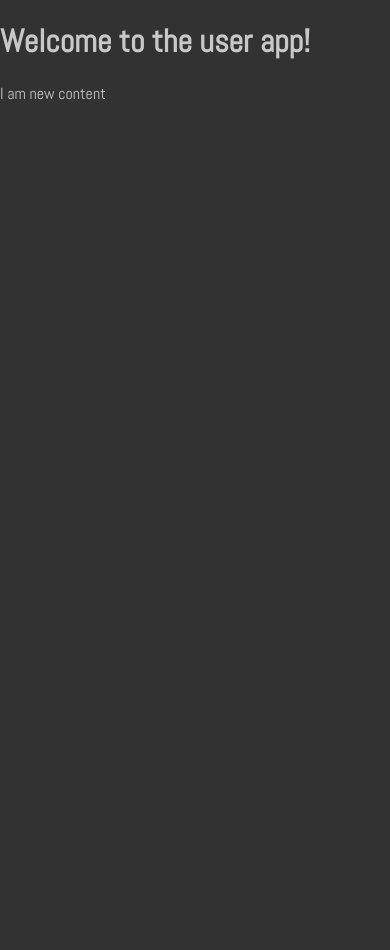
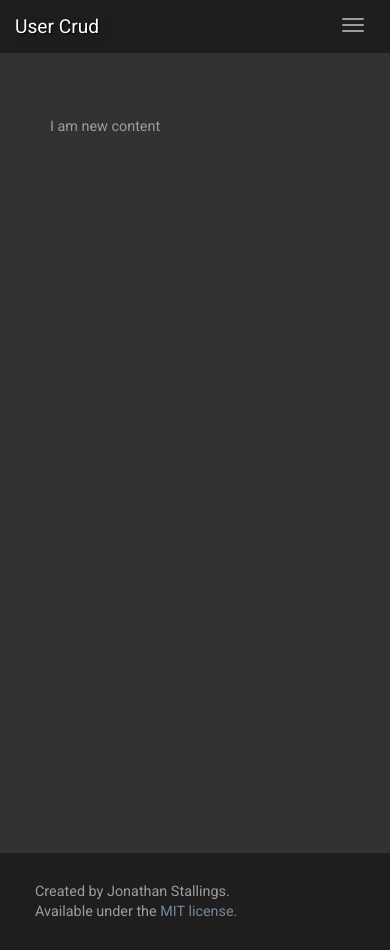
Before and after one commit to jonathanstallings/cf-django, a Django app: page /users/ in a window 390 px wide. Before the commit the page ends 100 px from the top, so only its background shows below. Run offline with Django 3.2, Linux system fonts and the light colour scheme; some libraries are stand-ins or nearby versions.

Commit message:
Complete simple base.html

```diff
--- a/users/models.py
+++ b/users/models.py
@@ -1,6 +1,4 @@
 from django.db import models
-
-# Create your models here.
 
 
 class User(models.Model):
@@ -15,7 +13,7 @@ class User(models.Model):
         return name[:25] + "..." if len(name) > 28 else name
 
     @property
-    def bio_abbrev(self):
+    def notes_abbrev(self):
         if self.notes:
             return self.notes[:30] + "..." if len(self.notes) > 33 else self.notes
         else:
--- /dev/null
+++ b/users/static/users/css/style.css
@@ -0,0 +1,297 @@
+*, *:before, *:after {
+  -webkit-box-sizing: border-box;
+  -moz-box-sizing: border-box;
+  box-sizing: border-box;
+}
+
+.clearfix:after, .nav:before, .nav:after {
+  content: " ";
+  display: table;
+  clear: both;
+}
+
+body {
+  background-color: rgb(50, 50, 50);
+  font-family: 'Roboto', sans-serif;
+  color: white;
+  padding: 0;
+  margin: 0;
+  width: 100%;
+  height: 100%;
+  min-width: 350px;
+}
+
+a {
+  text-decoration: none;
+  color: lightslategray;
+}
+
+a:hover {
+  color: white;
+  text-shadow:
+    1px 1px 1px #000,
+    5px 5px 8px rgb(30,30,30);
+}
+
+button {
+  color: rgb(30,30,30);
+  background-color: #9d9d9d;
+  border-radius: 5px;
+  border: none;
+  height: 32px;
+  padding: 4px 16px;
+  margin: 10px 0;
+  text-shadow: rgb(100,100,100) 0 1px 0;
+}
+
+button:hover {
+  color: black;
+  background-color: rgb(120,120,120);
+}
+
+button:active {
+  color: lightslategray;
+  background-color: rgb(120,120,120);
+}
+
+header {
+  background-color: rgb(30, 30, 30);
+}
+
+h1, h2 {
+  margin: 0;
+/*  font-family: 'Bangers', cursive;*/
+  text-shadow:
+    1px 1px 1px #000,
+    5px 5px 8px rgb(30,30,30);
+}
+
+h1 {
+/*  font-size: 3rem;*/
+}
+
+li {
+  list-style: none;
+}
+
+nav {
+  width: auto;
+}
+
+footer {
+  padding: 15px 15px;
+  margin: auto;
+  height: 20%;
+  width: 100%;
+  background-color: rgb(30, 30, 30);
+}
+
+footer p {
+  margin-left: 20px;
+  font-size: .9rem;
+  color: #9d9d9d;
+  line-height: 1.2rem;
+}
+
+footer a {
+  color: lightslategray;
+}
+
+img {
+
+}
+
+main {
+  min-height: 800px;
+  position: relative;
+  padding: 50px;
+}
+
+main p {
+  font-size: .9rem;
+  color: #9d9d9d;
+  line-height: 1.2rem;
+}
+
+fieldset {
+  margin: 20px;
+  background-color: rgb(50,50,50);
+}
+
+.wrapper {
+  margin: 0 auto;
+  max-width: 100%;
+}
+
+/*************************
+Navigation
+**************************/
+
+.navbar {
+  min-height: 50px;
+  width: 100%;
+}
+
+.navbar-toggle {
+  display: none;
+}
+
+.navbar-toggle .icon-bar+.icon-bar {
+  margin-top: 4px;
+}
+
+.icon-bar {
+  display: block;
+  width: 22px;
+  height: 2px;
+  border-radius: 1px;
+  background-color: #9d9d9d;
+}
+
+.collapse {
+  display: none;
+  visibility: hidden;
+}
+
+.nav {
+  padding-left: 0;
+  list-style: none;
+}
+
+.navbar-nav {
+  margin: 0;
+  float: left;
+}
+
+.nav>li {
+  float: left;
+  position: relative;
+  display: block;
+}
+
+.nav>li:hover {
+  background-color: rgb(50, 50, 50);
+}
+
+.nav>li>a {
+  display: block;
+  line-height: 20px;
+  padding: 15px;
+  color: #9d9d9d;
+}
+
+.nav>li>a.current {
+  color: white;
+  font-weight: bold;
+}
+
+.nav>li>a:hover {
+  color: white;
+}
+
+.logo {
+  float: left;
+  margin: 0;
+  padding: 15px;
+/*  font-family: 'Bangers', cursive;*/
+  font-size: 1.2rem;
+  color: white;
+  text-shadow:
+    1px 1px 1px #000,
+    5px 5px 8px rgb(30,30,30);
+}
+
+/*************************
+Text Content
+**************************/
+
+.textContent {
+  min-height: 50%;
+  padding: 50px 0;
+}
+
+.textContent article {
+  height: 100%;
+  width: 80%;
+  max-width: 1000px;
+  margin: auto;
+  padding: 30px;
+  background-color: rgb(30,30,30);
+  border: 1px solid rgb(30,30,30);
+  border-radius: 10px;
+}
+
+.textContent article h1 {
+  text-align: center;
+  padding-bottom: 20px;
+}
+
+/*************************
+Visualization Display
+**************************/
+
+.showTransitions {
+  transition: all 0.6s ease-in-out;
+}
+
+.faded {
+  opacity: 0.3;
+}
+
+.hidden {
+  visibility: hidden;
+}
+
+
+/*************************
+Media Queries
+**************************/
+
+@media (min-width: 481px) {
+
+  .navbar-header {
+    float: left;
+  }
+
+  .navbar-collapse.collapse {
+    display: block!important;
+    height: auto!important;
+    padding-bottom: 0;
+    overflow: visible!important;
+    visibility: visible!important;
+  }
+
+}
+
+@media (max-width: 480px) {
+
+  .navbar-toggle {
+    position: relative;
+    display: block;
+    float: right;
+    padding: 9px 10px;
+    margin-top: 8px;
+    margin-right: 15px;
+    margin-bottom: 8px;
+    background-color: transparent;
+    background-image: none;
+    border: 1px solid transparent;
+    border-radius: 4px;
+  }
+
+  .navbar-collapse {
+    padding: 0 15px;
+  }
+
+  .navbar-nav {
+    float: none;
+    margin: 7.5px -15px;
+  }
+
+  .nav>li {
+    float: none;
+    position: relative;
+    display: block;
+  }
+
+}
--- /dev/null
+++ b/users/static/users/js/app.js
@@ -0,0 +1,8 @@
+/*************************
+Event Listeners
+**************************/
+
+$("#navbar-toggle").on("click", function (e) {
+  e.preventDefault();
+  $("nav.navbar-collapse").toggleClass("collapse");
+});
--- a/users/static/users/style.css
+++ /dev/null
@@ -1,159 +0,0 @@
-@import url(http://fonts.googleapis.com/css?family=Abel);
-
-body {
-  font-family: 'Abel', sans-serif;
-  background-color: rgb(50, 50, 50);
-  color: rgb(200, 200, 200);
-}
-
-main {
-  width: 80%;
-  max-width: 600px;
-  margin: 100px auto 0;
-}
-
-ul {
-  margin: 0;
-  padding: 0;
-}
-
-li {
-  overflow: hidden;
-  padding: 5px 0;
-  border-bottom: 1px solid rgb(120, 120, 120);
-  background-color: rgb(40, 40, 40);
-}
-
-li * {
-  float: left;
-}
-
-li, h3 {
-  clear: both;
-  list-style: none;
-}
-
-input, button {
-  outline: none;
-}
-
-button {
-  background: none;
-  border: 0px;
-  color: #888;
-  font-size: 15px;
-  width: 60px;
-  cursor: pointer;
-  padding: 8px 6px;
-  float: right;
-  position: relative;
-  right: 1px;
-}
-
-button:hover {
-  color: white;
-  text-shadow: 1px 1px 1px black, 5px 5px 8px rgb(30, 30, 30);
-}
-
-h3,
-label[for='new-task'] {
-  font-weight: 700;
-  font-size: 15px;
-  border-bottom: 2px solid rgb(200, 200, 200);
-  padding: 30px 0 10px;
-  margin: 0;
-  text-transform: uppercase;
-  text-shadow: 1px 1px 1px black, 5px 5px 8px rgb(30, 30, 30);
-}
-
-label[for='new-task'] {
-  display: block;
-}
-
-input[type="text"] {
-  margin: 0;
-  font-size: 18px;
-  line-height: 18px;
-  height: 22px;
-  padding: 10px;
-  border: 1px solid #ddd;
-  background: rgb(120, 120, 120);
-  border-radius: 6px;
-  color: rgb(51, 51, 51);
-}
-
-input[type='text']:focus {
-  color: black;
-}
-
-input#new-task {
-  float: left;
-  width: 80%;
-}
-
-li > input[type='checkbox'] {
-  margin: 0 10px;
-  position: relative;
-  top: 12px;
-  cursor: pointer;
-}
-
-li > div {
-  font-size: 18px;
-  line-height: 40px;
-  width: 75%;
-  padding: 0 0 0 11px;
-  -webkit-user-select: text;
-}
-
-li > div:focus {
-  font-style: italic;
-}
-
-li > .delete:hover {
-  color: #CF2323;
-  text-shadow: 1px 1px 1px black, 5px 5px 8px rgb(30, 30, 30);
-}
-
-#add-tasks div.container {
-  padding: 20px 0 20px 20px;
-  background-color: rgb(40, 40, 40);
-  border-bottom: 1px solid rgb(120, 120, 120);
-}
-
-#incomplete-tasks li:hover,
-#completed-tasks li:hover {
-  background-color: rgb(60, 60, 60)
-}
-
-#completed-tasks div {
-  text-decoration: line-through;
-  color: #888
-}
-
-/*************************
-Media Queries
-**************************/
-
-@media (max-width: 550px) {
-
-  body {
-    margin: 0;
-  }
-
-  main {
-    min-width: 280px;
-    margin: 0 auto;
-    width: 90%;
-    margin: 10px;
-  }
-
-  input#new-task {
-    width: 65%;
-  }
-
-  li> div {
-    width: 50%;
-  }
-
-}
--- a/users/templates/users/base.html
+++ b/users/templates/users/base.html
@@ -1,14 +1,42 @@
+<!DOCTYPE html>
 {% load staticfiles %}
-
-<!DOCTYPE html>
 <html>
 <head>
-    <title>User App</title>
-    <link rel="stylesheet" type="text/css" href="{% static 'users/style.css' %}">
+  <title>User App</title>
+  <meta charset="utf-8">
+  <meta name="viewport" content="width=device-width" />
+  <link href='http://fonts.googleapis.com/css?family=Roboto' rel='stylesheet' type='text/css'>
+  <link rel="stylesheet" src="//normalize-css.googlecode.com/svn/trunk/normalize.css" />
+  <link rel="stylesheet" type="text/css" href="{% static 'users/css/style.css' %}">
 </head>
 <body>
-    <h1>Welcome to the user app!</h1>
-    {% block content %}
-    {% endblock %}
+  <div class="wrapper">
+    <header class="navbar clearfix">
+      <div class="navbar-header clearfix">
+        <a href="index.html" class="logo">User Crud</a>
+        <button id="navbar-toggle" class="navbar-toggle">
+          <span class="icon-bar"></span>
+          <span class="icon-bar"></span>
+          <span class="icon-bar"></span>
+        </button>
+      </div>
+      <nav class="navbar-collapse collapse">
+        <ul class="nav navbar-nav">
+          <li><a href="index.html" class="current">Home</a></li>
+          <li><a href="#">About</a></li>
+          <li><a href="#" target="_blank">Source</a></li>
+        </ul>
+      </nav>
+    </header>
+    <main class="clearfix">
+      {% block content %}
+      {% endblock %}
+    </main>
+    <footer>
+      <p>Created by Jonathan Stallings.<br />Available under the <a href="https://github.com/jonathanstallings/getSorted/blob/master/LICENSE" target="_blank">MIT license.</a></p>
+    </footer>
+  </div>
+  <script src="https://ajax.googleapis.com/ajax/libs/jquery/2.1.3/jquery.min.js"></script>
+  <script src="{% static 'users/js/app.js' %}"></script>
 </body>
 </html>
```
